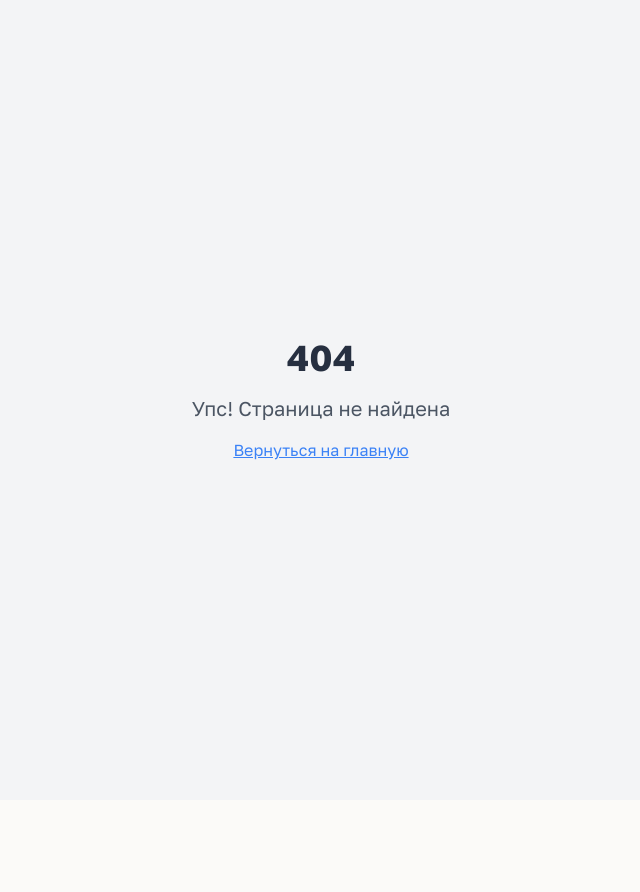
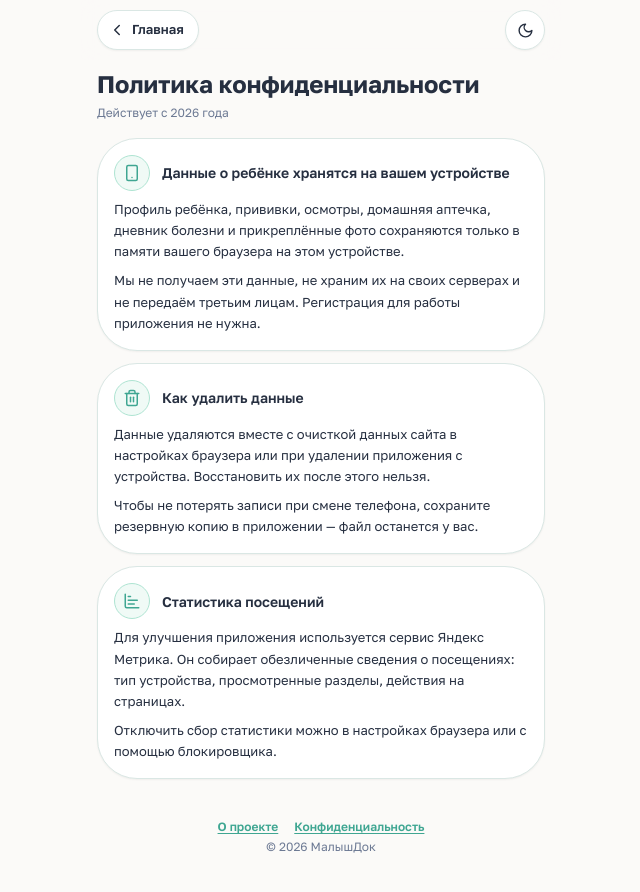
Before and after one commit to dolmatovana2021-glitch/pediatric-guide-app, a React (Vite) app: page /privacy in a window 1280 px wide. Before the commit this address had no page. Shown: the top 892 px of the page, without its empty margins (319-959 px from the left). Before the commit the page ends 800 px from the top, so only its background shows below. Built offline with nearby package versions, Linux system fonts and the light colour scheme; a web font is replaced by a local one.

Commit message:
Добавил страницу политики конфиденциальности

```diff
--- a/src/App.tsx
+++ b/src/App.tsx
@@ -11,6 +11,7 @@ import Index from "./pages/Index";
 import NotFound from "./pages/NotFound";
 import Survey from "./pages/Survey";
 import About from "./pages/About";
+import Privacy from "./pages/Privacy";
 
 const queryClient = new QueryClient();
 
@@ -27,6 +28,7 @@ const App = () => (
           <Route path="/" element={<Index />} />
           <Route path="/survey" element={<Survey />} />
           <Route path="/about" element={<About />} />
+          <Route path="/privacy" element={<Privacy />} />
           {/* ADD ALL CUSTOM ROUTES ABOVE THE CATCH-ALL "*" ROUTE */}
           <Route path="*" element={<NotFound />} />
         </Routes>
--- /dev/null
+++ b/src/components/shared/SiteFooter.tsx
@@ -0,0 +1,19 @@
+import { Link } from "react-router-dom";
+
+export function SiteFooter() {
+  return (
+    <footer className="mt-10 text-center text-xs text-muted-foreground space-y-1">
+      <div className="flex justify-center gap-4">
+        <Link to="/about" className="text-primary font-semibold underline underline-offset-2">
+          О проекте
+        </Link>
+        <Link to="/privacy" className="text-primary font-semibold underline underline-offset-2">
+          Конфиденциальность
+        </Link>
+      </div>
+      <p>© 2026 МалышДок</p>
+    </footer>
+  );
+}
+
+export default SiteFooter;
--- /dev/null
+++ b/src/components/shared/SubPageLayout.tsx
@@ -0,0 +1,35 @@
+import type { ReactNode } from "react";
+import { Link } from "react-router-dom";
+import Icon from "@/components/ui/icon";
+import { ThemeToggle } from "@/components/shared/ThemeToggle";
+import { SiteFooter } from "@/components/shared/SiteFooter";
+
+export function SubPageLayout({ title, children }: { title: string; children: ReactNode }) {
+  return (
+    <div className="min-h-screen bg-background font-golos">
+      <div className="max-w-[480px] mx-auto flex flex-col min-h-screen">
+        <div className="sticky top-0 z-20 bg-background/85 backdrop-blur-md px-4 py-2.5 flex items-center gap-3">
+          <Link
+            to="/"
+            aria-label="На главную"
+            className="h-10 pl-2.5 pr-3.5 rounded-2xl bg-card border border-border shadow-sm flex items-center gap-1.5 text-[13px] font-semibold text-foreground active:scale-95 transition-transform"
+          >
+            <Icon name="ChevronLeft" size={18} />
+            Главная
+          </Link>
+          <span className="ml-auto">
+            <ThemeToggle />
+          </span>
+        </div>
+
+        <main className="flex-1 px-4 pt-2 pb-10">
+          <h1 className="text-2xl font-bold text-foreground">{title}</h1>
+          {children}
+          <SiteFooter />
+        </main>
+      </div>
+    </div>
+  );
+}
+
+export default SubPageLayout;
--- a/src/pages/About.tsx
+++ b/src/pages/About.tsx
@@ -1,28 +1,9 @@
-import { Link } from "react-router-dom";
 import Icon from "@/components/ui/icon";
-import { ThemeToggle } from "@/components/shared/ThemeToggle";
 import { AboutAppCard } from "@/components/shared/AboutAppCard";
+import { SubPageLayout } from "@/components/shared/SubPageLayout";
 
 const About = () => (
-  <div className="min-h-screen bg-background font-golos">
-    <div className="max-w-[480px] mx-auto flex flex-col min-h-screen">
-      <div className="sticky top-0 z-20 bg-background/85 backdrop-blur-md px-4 py-2.5 flex items-center gap-3">
-        <Link
-          to="/"
-          aria-label="На главную"
-          className="h-10 pl-2.5 pr-3.5 rounded-2xl bg-card border border-border shadow-sm flex items-center gap-1.5 text-[13px] font-semibold text-foreground active:scale-95 transition-transform"
-        >
-          <Icon name="ChevronLeft" size={18} />
-          Главная
-        </Link>
-        <span className="ml-auto">
-          <ThemeToggle />
-        </span>
-      </div>
-
-      <main className="flex-1 px-4 pt-2 pb-10">
-        <h1 className="text-2xl font-bold text-foreground">О проекте</h1>
-
+  <SubPageLayout title="О проекте">
     <div className="mt-4 bg-card border border-border rounded-3xl p-4 shadow-sm flex items-center gap-3">
       <div className="w-10 h-10 rounded-xl bg-mint-50 border border-mint-200 flex items-center justify-center flex-shrink-0">
         <Icon name="Rocket" size={20} className="text-primary" />
@@ -59,11 +40,7 @@ const About = () => (
     <div className="-mt-4">
       <AboutAppCard />
     </div>
-
-        <footer className="mt-10 text-center text-xs text-muted-foreground">© 2026 МалышДок</footer>
-      </main>
-    </div>
-  </div>
+  </SubPageLayout>
 );
 
 export default About;
--- a/src/pages/Index.tsx
+++ b/src/pages/Index.tsx
@@ -1,5 +1,5 @@
 import { useEffect, useState } from "react";
-import { Link } from "react-router-dom";
+import { SiteFooter } from "@/components/shared/SiteFooter";
 import Icon from "@/components/ui/icon";
 import { Section } from "@/components/shared/SectionShared";
 import { HomeSection, FirstAidSection, EmergencySection, RedFlagsSection, VaccinationSection } from "@/components/sections/AidSections";
@@ -92,12 +92,7 @@ export default function Index() {
 
         <main className="flex-1 px-4 pt-2 pb-32">
           {renderSection()}
-          <footer className="mt-10 text-center text-xs text-muted-foreground space-y-1">
-            <Link to="/about" className="text-primary font-semibold underline underline-offset-2">
-              О проекте
-            </Link>
-            <p>© 2026 МалышДок</p>
-          </footer>
+          <SiteFooter />
         </main>
 
         <BottomNav
--- /dev/null
+++ b/src/pages/Privacy.tsx
@@ -0,0 +1,57 @@
+import Icon from "@/components/ui/icon";
+import { SubPageLayout } from "@/components/shared/SubPageLayout";
+
+const sections: { icon: string; title: string; text: string[] }[] = [
+  {
+    icon: "Smartphone",
+    title: "Данные о ребёнке хранятся на вашем устройстве",
+    text: [
+      "Профиль ребёнка, прививки, осмотры, домашняя аптечка, дневник болезни и прикреплённые фото сохраняются только в памяти вашего браузера на этом устройстве.",
+      "Мы не получаем эти данные, не храним их на своих серверах и не передаём третьим лицам. Регистрация для работы приложения не нужна.",
+    ],
+  },
+  {
+    icon: "Trash2",
+    title: "Как удалить данные",
+    text: [
+      "Данные удаляются вместе с очисткой данных сайта в настройках браузера или при удалении приложения с устройства. Восстановить их после этого нельзя.",
+      "Чтобы не потерять записи при смене телефона, сохраните резервную копию в приложении — файл останется у вас.",
+    ],
+  },
+  {
+    icon: "ChartBar",
+    title: "Статистика посещений",
+    text: [
+      "Для улучшения приложения используется сервис Яндекс Метрика. Он собирает обезличенные сведения о посещениях: тип устройства, просмотренные разделы, действия на страницах.",
+      "Отключить сбор статистики можно в настройках браузера или с помощью блокировщика.",
+    ],
+  },
+];
+
+const Privacy = () => (
+  <SubPageLayout title="Политика конфиденциальности">
+    <p className="text-[12px] text-muted-foreground mt-1">Действует с 2026 года</p>
+
+    <div className="mt-4 space-y-3">
+      {sections.map((s) => (
+        <div key={s.title} className="bg-card border border-border rounded-3xl p-4 shadow-sm">
+          <div className="flex items-center gap-3 mb-2">
+            <div className="w-9 h-9 rounded-xl bg-mint-50 border border-mint-200 flex items-center justify-center flex-shrink-0">
+              <Icon name={s.icon} fallback="ShieldCheck" size={18} className="text-primary" />
+            </div>
+            <p className="font-semibold text-foreground text-sm leading-tight">{s.title}</p>
+          </div>
+          <div className="space-y-2">
+            {s.text.map((t) => (
+              <p key={t} className="text-[13px] text-foreground leading-relaxed">
+                {t}
+              </p>
+            ))}
+          </div>
+        </div>
+      ))}
+    </div>
+  </SubPageLayout>
+);
+
+export default Privacy;
```
Lines whose indentation alone changed are shown as unchanged.
